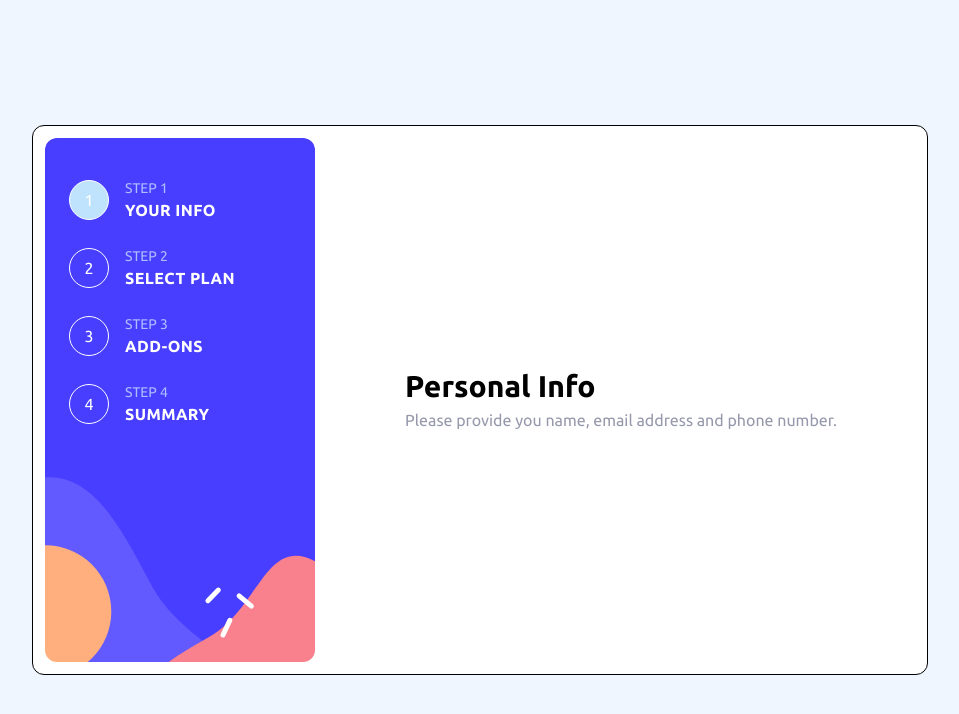
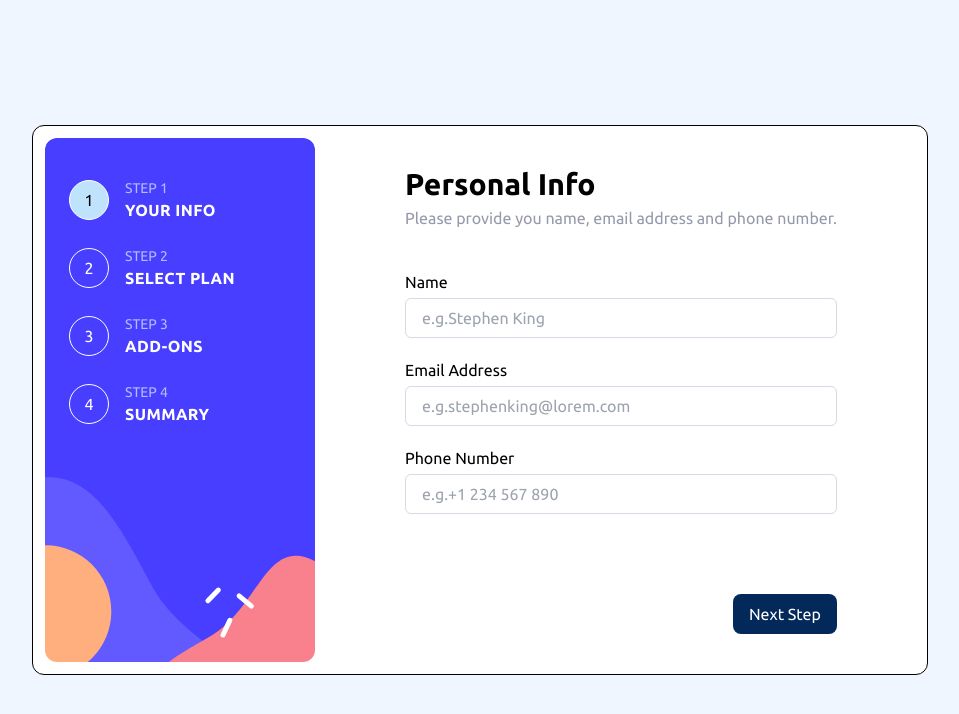
Before and after one commit to zwelhtetyan/multi-step-form, a Vue app: page / in a window 1280 px wide. Shown: the top 714 px of the page, without its empty margins (160-1119 px from the left). Built offline with nearby package versions, Linux system fonts and the light colour scheme.

Commit message:
adding dynamic footer

```diff
--- a/src/components/MenuItem.vue
+++ b/src/components/MenuItem.vue
@@ -22,8 +22,8 @@ watch(
     class="flex items-center mb-6 cursor-pointer"
   >
     <div
-      class="w-10 h-10 flex items-center justify-center transition-all text-white border border-white rounded-full"
-      :class="currentMenu === idx ? 'bg-light-blue text-black' : ''"
+      class="w-10 h-10 flex items-center justify-center transition-all border border-white rounded-full"
+      :class="currentMenu === idx ? 'bg-light-blue text-black' : 'text-white'"
     >
       {{ idx }}
     </div>
--- a/src/components/form/FinishingUp.vue
+++ b/src/components/form/FinishingUp.vue
@@ -1,9 +1,13 @@
 <script setup lang="ts">
 import Header from './header/index.vue';
+import Footer from './footer/index.vue';
 const title = 'Finishing up';
 const desc = 'Double-check everything looks OK before confirming.';
 </script>
 
 <template>
-  <div><Header :title="title" :desc="desc" /></div>
+  <div>
+    <Header :title="title" :desc="desc" />
+    <Footer class="mt-20" last />
+  </div>
 </template>
--- a/src/components/form/PersonalInfo.vue
+++ b/src/components/form/PersonalInfo.vue
@@ -1,9 +1,41 @@
 <script setup lang="ts">
 import Header from './header/index.vue';
+import Footer from './footer/index.vue';
 const title = 'Personal Info';
 const desc = 'Please provide you name, email address and phone number.';
 </script>
 
 <template>
-  <div><Header :title="title" :desc="desc" /></div>
+  <div>
+    <Header :title="title" :desc="desc" class="mb-10" />
+
+    <div class="mb-5">
+      <label for="name" class="block mb-1">Name</label>
+      <input
+        type="text"
+        placeholder="e.g.Stephen King"
+        class="rounded-md h-10 w-full px-4 transition-all border border-light-gray outline-none focus-visible:border-purplish-blue"
+      />
+    </div>
+
+    <div class="mb-5">
+      <label for="name" class="block mb-1">Email Address</label>
+      <input
+        type="text"
+        placeholder="e.g.stephenking@lorem.com"
+        class="rounded-md h-10 w-full px-4 transition-all border border-light-gray outline-none focus-visible:border-purplish-blue"
+      />
+    </div>
+
+    <div class="mb-5">
+      <label for="name" class="block mb-1">Phone Number</label>
+      <input
+        type="number"
+        placeholder="e.g.+1 234 567 890"
+        class="rounded-md h-10 w-full px-4 transition-all border border-light-gray outline-none focus-visible:border-purplish-blue"
+      />
+    </div>
+
+    <Footer class="mt-20" first />
+  </div>
 </template>
--- a/src/components/form/PickAddOns.vue
+++ b/src/components/form/PickAddOns.vue
@@ -1,9 +1,13 @@
 <script setup lang="ts">
 import Header from './header/index.vue';
+import Footer from './footer/index.vue';
 const title = 'Pick Add-ons';
 const desc = 'Add-ons help enhance your gaming experience..';
 </script>
 
 <template>
-  <div><Header :title="title" :desc="desc" /></div>
+  <div>
+    <Header :title="title" :desc="desc" />
+    <Footer class="mt-20" />
+  </div>
 </template>
--- a/src/components/form/SelectPlan.vue
+++ b/src/components/form/SelectPlan.vue
@@ -1,9 +1,13 @@
 <script setup lang="ts">
 import Header from './header/index.vue';
+import Footer from './footer/index.vue';
 const title = 'Select your plan';
 const desc = 'You have the option of monthly or yearly billing.';
 </script>
 
 <template>
-  <div><Header :title="title" :desc="desc" /></div>
+  <div>
+    <Header :title="title" :desc="desc" />
+    <Footer class="mt-20" />
+  </div>
 </template>
--- /dev/null
+++ b/src/components/form/footer/index.vue
@@ -0,0 +1,28 @@
+<script setup lang="ts">
+defineProps<{
+  class?: string;
+  first?: boolean;
+  last?: boolean;
+}>();
+</script>
+
+<template>
+  <footer class="w-full flex justify-between items-center" :class="class">
+    <button
+      class="capitalize text-cool-gray hover:text-black transition-all"
+      v-if="!first"
+    >
+      bo back
+    </button>
+    <button
+      class="capitalize ml-auto p-2 px-4 text-white rounded-lg transition-all"
+      :class="
+        last
+          ? 'bg-purplish-blue hover:bg-purplish-blue/80'
+          : 'bg-marine-blue hover:bg-marine-blue/90'
+      "
+    >
+      {{ last ? 'Confirm' : 'Next step' }}
+    </button>
+  </footer>
+</template>
--- a/src/components/form/header/index.vue
+++ b/src/components/form/header/index.vue
@@ -2,10 +2,13 @@
 defineProps<{
   title: string;
   desc: string;
+  class?: string;
 }>();
 </script>
 
 <template>
-  <h1 class="font-bold text-3xl mb-1">{{ title }}</h1>
-  <p class="text-cool-gray">{{ desc }}</p>
+  <header :class="class">
+    <h1 class="font-bold text-3xl mb-1">{{ title }}</h1>
+    <p class="text-cool-gray">{{ desc }}</p>
+  </header>
 </template>
--- a/src/style.css
+++ b/src/style.css
@@ -7,4 +7,16 @@
   html {
     @apply bg-magnolia;
   }
+
+  /* Chrome, Safari, Edge, Opera */
+  input::-webkit-outer-spin-button,
+  input::-webkit-inner-spin-button {
+    -webkit-appearance: none;
+    margin: 0;
+  }
+
+  /* Firefox */
+  input[type='number'] {
+    -moz-appearance: textfield;
+  }
 }
--- a/tailwind.config.cjs
+++ b/tailwind.config.cjs
@@ -19,7 +19,6 @@ module.exports = {
         magnolia: 'hsl(217, 100%, 97%)',
         alabaster: 'hsl(231, 100%, 99%)',
         white: 'hsl(0, 0%, 100%)',
-        black: '	hsl(0, 0%, 0%)',
       },
       backgroundImage: {
         'desktop-sidebar-bg':
```
